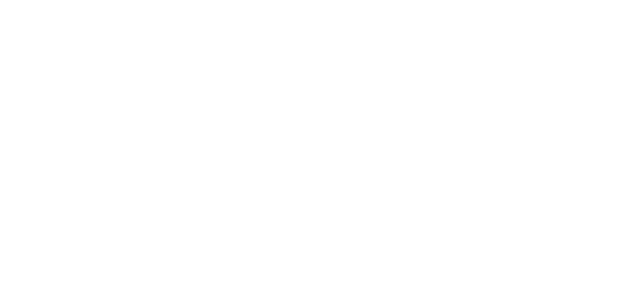
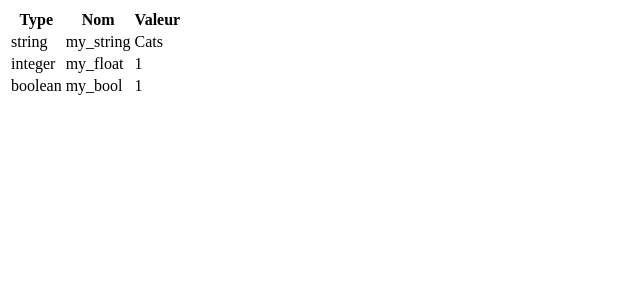
Before and after one commit to nina-penot/runtrack2, a PHP site: page / in a window 1280 px wide. Before the commit the part shown is empty. Shown: the top 300 px of the page, without its empty margins (0-640 px from the left). Run offline with PHP 8.4, Linux system fonts and the light colour scheme.

Commit message:
Finition de job03

```diff
--- a/jour01/job03/index.php
+++ b/jour01/job03/index.php
@@ -2,3 +2,39 @@
 $my_string = "Cats";
 $my_float = 1;
 $my_bool = true;
+?>
+
+<html>
+
+<head>
+    <meta charset="UTF-8">
+    <meta name="viewport" content="width=device-width, initial-scale=1.0">
+</head>
+
+<body>
+    <table>
+        <tr>
+            <th>Type</th>
+            <th>Nom</th>
+            <th>Valeur</th>
+        </tr>
+        <tr>
+            <td><?php echo gettype($my_string) ?></td>
+            <td>my_string</td>
+            <td><?php echo $my_string ?></td>
+        </tr>
+        <tr>
+            <td><?php echo gettype($my_float) ?></td>
+            <td>my_float</td>
+            <td><?php echo $my_float ?></td>
+        </tr>
+        <tr>
+            <td><?php echo gettype($my_bool) ?></td>
+            <td>my_bool</td>
+            <td><?php echo $my_bool ?></td>
+        </tr>
+    </table>
+
+</body>
+
+</html>
```
